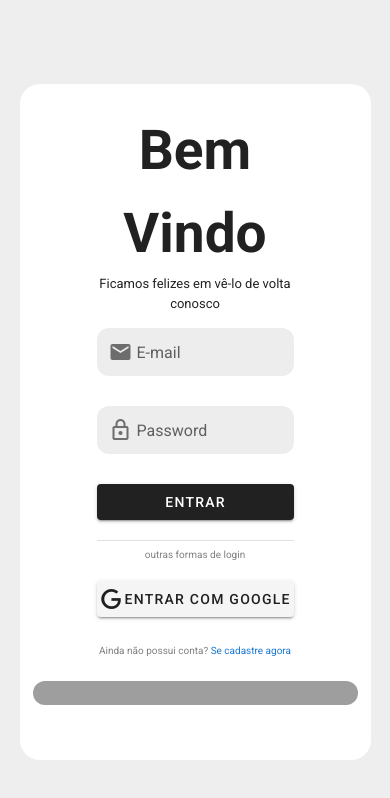
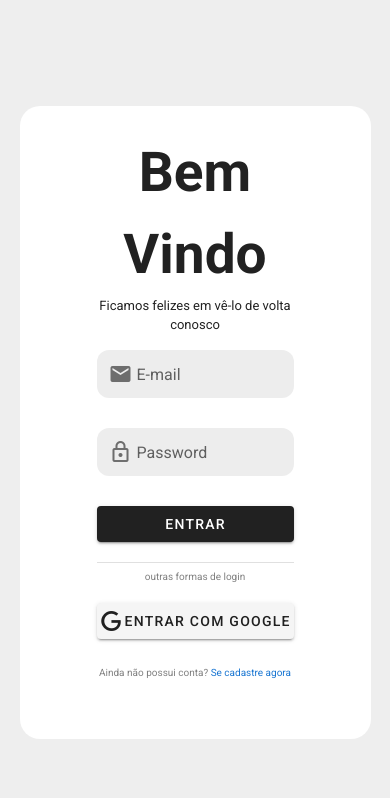
Before and after one commit to jacksonPrimo/cade-meu-pet, a Nuxt app: page / in a window 390 px wide. Shown: the top 798 px of the page. Built offline with nearby package versions, Linux system fonts and the light colour scheme; grey boxes are pictures that could not be loaded.

Commit message:
fix responsivity of signin page

```diff
--- a/pages/index.vue
+++ b/pages/index.vue
@@ -45,7 +45,7 @@ export default {
 
 .box {
   width: 90%;
-  min-height: 80%;
+  min-height: 75%;
   border-radius: 20px;
   padding: 25px;
 }
@@ -85,4 +85,17 @@ export default {
   background-color: rgba(105, 105, 105, 0.123) !important;
   border-radius: 12px !important;
 }
+
+@media only screen and (min-width: 1600px) {
+  .box {
+    width: 80%;
+    min-height: 67%;
+  }
+}
+
+@media only screen and (max-width: 960px) {
+  .second-column {
+    display: none;
+  }
+}
 </style>
```
